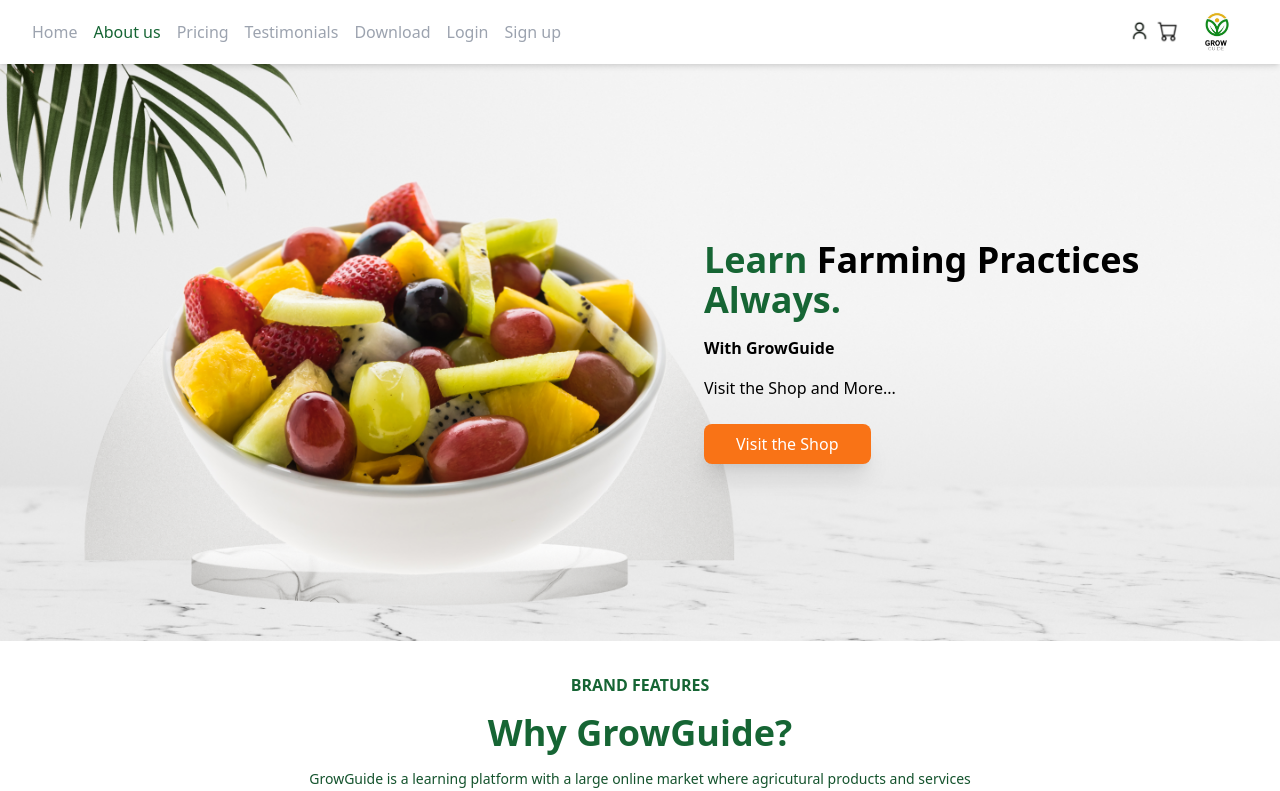
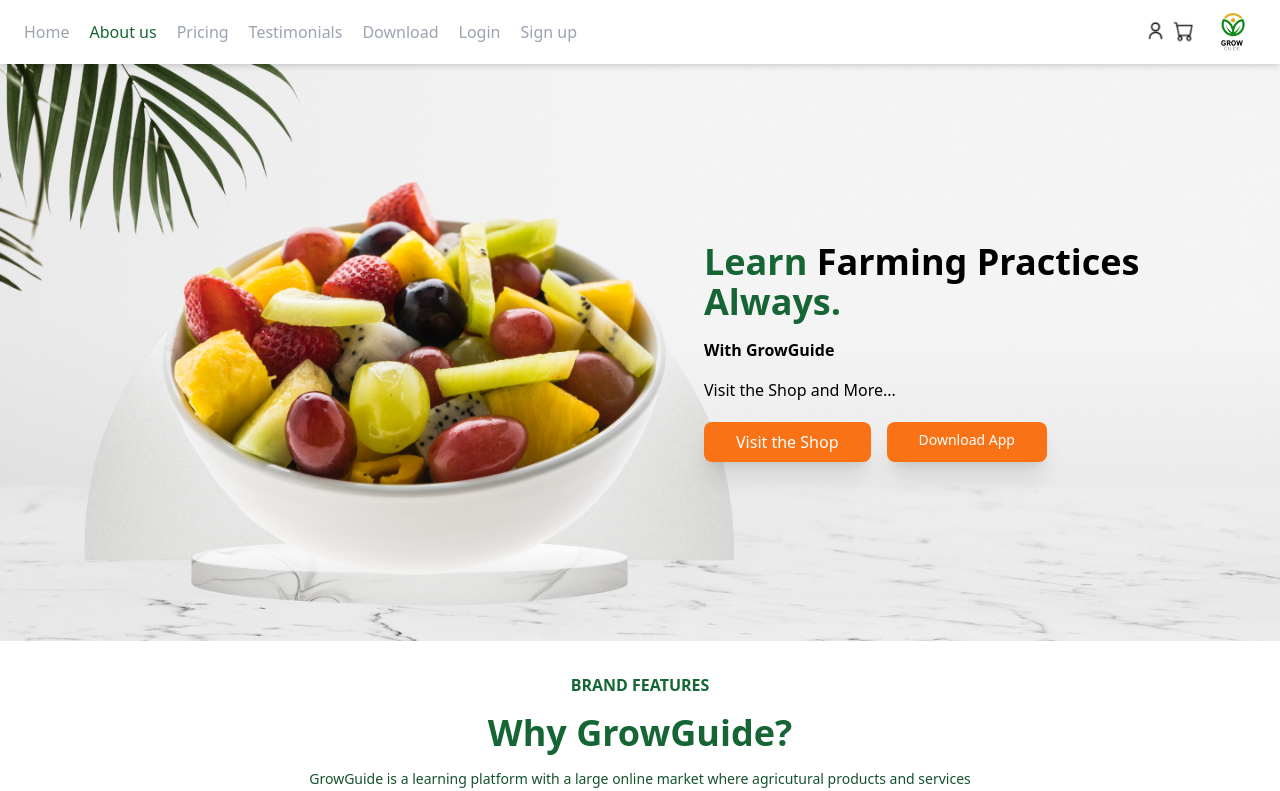
Before and after one commit to xiansakana/growguide, a React (Create React App) app: page / in a window 1280 px wide. Shown: the top 791 px of the page. Built offline with nearby package versions, Linux system fonts and the light colour scheme.

Commit message:
add download button in hero section and hover function for nav links

```diff
--- a/src/components/homepage/AboutUs.tsx
+++ b/src/components/homepage/AboutUs.tsx
@@ -59,7 +59,7 @@
             </div>
           </div>
         </div>
-        <div className="lg:flex w-1/3 hidden">
+        <div className="lg:flex w-1/2 h-1/2 hidden">
           <img
             src="/assets/pexels-susanne-jutzeler-sujufoto-1172742.jpg"
             alt=""
--- a/src/components/homepage/Hero.tsx
+++ b/src/components/homepage/Hero.tsx
@@ -21,9 +21,18 @@
         <p className="text-black text-[10px] md:text-sm lg:text-base">
           Visit the Shop and More...
         </p>
-        <button className="mt-2 px-2 sm:px-4 md:px-8 py-1 sm:py-2 bg-orange-500 text-white rounded-lg shadow-xl hover:bg-green-600 transition-colors ">
-          <p className="text-[8px] md:text-sm lg:text-base">Visit the Shop</p>
-        </button>
+        <div className="flex flex-wrap md:gap-4 gap-1">
+          <button className="flex mt-1 px-1 sm:px-4 md:px-8 py-1 sm:py-2 bg-orange-500 text-white rounded-lg shadow-xl hover:bg-green-600 transition-colors ">
+            <p className="text-[8px] md:text-sm lg:text-base">Visit the Shop</p>
+          </button>
+          <button className="flex mt-1 px-1 sm:px-4 md:px-8 py-1 sm:py-2 bg-orange-500 text-white rounded-lg shadow-xl hover:bg-green-600 transition-colors ">
+            <a href="#download">
+              <p className="text-[8px] md:text-sm lg:text-medium">
+                Download App
+              </p>
+            </a>
+          </button>
+        </div>
       </div>
     </div>
   );
--- a/src/components/homepage/Navbar.tsx
+++ b/src/components/homepage/Navbar.tsx
@@ -41,7 +41,7 @@
   }, []);
 
   return (
-    <nav className="flex gap-2 fixed z-10 justify-between shadow-md items-center px-8 w-full bg-white">
+    <nav className="flex gap-2 fixed z-10 justify-between shadow-md items-center px-4 w-full bg-white">
       <div className="flex">
         {isMobile ? (
           <div onClick={handleClickMenu}>
@@ -53,51 +53,54 @@
             />
           </div>
         ) : (
-          <ul className="w-full flex gap-x-4">
+          <ul className="w-full flex gap-x-1">
             <li
-              className={`text-gray-400 hover:text-green-800 ${
+              className={`text-gray-400 hover:text-green-800 p-2 rounded-lg hover:bg-green-600 ${
                 activeSection === "home" ? "text-green-800" : ""
               }`}
             >
+              {/* <button className=" bg-orange-500 rounded-lg shadow-xl hover:bg-green-600 transition-colors "> */}
               <a href="/">Home</a>
+              {/* </button> */}
             </li>
+
             <li
-              className={`text-gray-400 hover:text-green-800 ${
+              className={`text-gray-400 hover:text-green-800 p-2 rounded-lg hover:bg-green-600 ${
                 activeSection === "about-us" ? "text-green-800" : ""
               }`}
             >
               <a href="#about-us">About us</a>
             </li>
             <li
-              className={`text-gray-400 hover:text-green-800 ${
+              className={`text-gray-400 hover:text-green-800 p-2 rounded-lg hover:bg-green-600 ${
                 activeSection === "pricing" ? "text-green-800" : ""
               }`}
             >
               <a href="#pricing">Pricing</a>
             </li>
             <li
-              className={`text-gray-400 hover:text-green-800 ${
+              className={`text-gray-400 hover:text-green-800 p-2 rounded-lg hover:bg-green-600 ${
                 activeSection === "testimonials" ? "text-green-800" : ""
               }`}
             >
               <a href="#testimonials">Testimonials</a>
             </li>
             <li
-              className={`text-gray-400 hover:text-green-800 ${
+              className={`text-gray-400 hover:text-green-800 p-2 rounded-lg hover:bg-green-600 ${
                 activeSection === "download" ? "text-green-800" : ""
               }`}
             >
               <a href="#download">Download</a>
             </li>
             <li
-              className={`text-gray-400 hover:text-green-800 ${
+              className={`text-gray-400 hover:text-green-800 p-2 rounded-lg hover:bg-green-600 ${
                 activeSection === "login" ? "text-green-800" : ""
               }`}
             >
               <a href="/">Login</a>
             </li>
             <li
-              className={`text-gray-400 hover:text-green-800 ${
+              className={`text-gray-400 hover:text-green-800 p-2 rounded-lg hover:bg-green-600 ${
                 activeSection === "sign-up" ? "text-green-800" : ""
               }`}
             >
@@ -109,7 +112,7 @@
           <ul className="absolute top-full left-0 pl-4 w-full bg-white shadow-md">
             <li
               onClick={handleClickMenu}
-              className={`text-gray-400 hover:text-green-800 p-4 ${
+              className={`text-gray-400 hover:text-green-800 p-4 rounded-lg hover:bg-green-600 ${
                 activeSection === "home" ? "text-green-800" : ""
               }`}
             >
@@ -117,7 +120,7 @@
             </li>
             <li
               onClick={handleClickMenu}
-              className={`text-gray-400 hover:text-green-800 p-4 ${
+              className={`text-gray-400 hover:text-green-800 p-4 rounded-lg hover:bg-green-600 ${
                 activeSection === "about-us" ? "text-green-800" : ""
               }`}
             >
@@ -125,7 +128,7 @@
             </li>
             <li
               onClick={handleClickMenu}
-              className={`text-gray-400 hover:text-green-800 p-4 ${
+              className={`text-gray-400 hover:text-green-800 p-4 rounded-lg hover:bg-green-600 ${
                 activeSection === "pricing" ? "text-green-800" : ""
               }`}
             >
@@ -133,7 +136,7 @@
             </li>
             <li
               onClick={handleClickMenu}
-              className={`text-gray-400 hover:text-green-800 p-4 ${
+              className={`text-gray-400 hover:text-green-800 p-4 rounded-lg hover:bg-green-600 ${
                 activeSection === "testimonials" ? "text-green-800" : ""
               }`}
             >
@@ -141,7 +144,7 @@
             </li>
             <li
               onClick={handleClickMenu}
-              className={`text-gray-400 hover:text-green-800 p-4 ${
+              className={`text-gray-400 hover:text-green-800 p-4 rounded-lg hover:bg-green-600 ${
                 activeSection === "download" ? "text-green-800" : ""
               }`}
             >
@@ -149,7 +152,7 @@
             </li>
             <li
               onClick={handleClickMenu}
-              className={`text-gray-400 hover:text-green-800 p-4 ${
+              className={`text-gray-400 hover:text-green-800 p-4 rounded-lg hover:bg-green-600 ${
                 activeSection === "login" ? "text-green-800" : ""
               }`}
             >
@@ -157,7 +160,7 @@
             </li>
             <li
               onClick={handleClickMenu}
-              className={`text-gray-400 hover:text-green-800 p-4 ${
+              className={`text-gray-400 hover:text-green-800 p-4 rounded-lg hover:bg-green-600 ${
                 activeSection === "sign-up" ? "text-green-800" : ""
               }`}
             >
```
